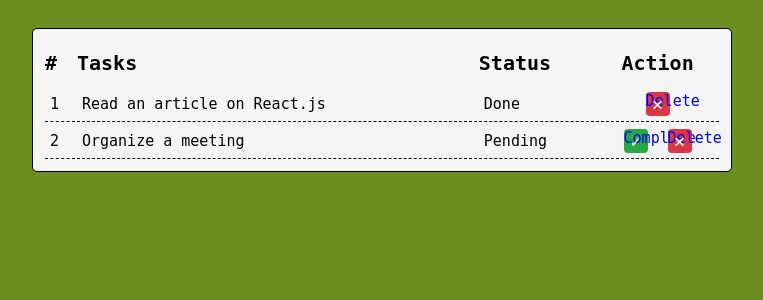
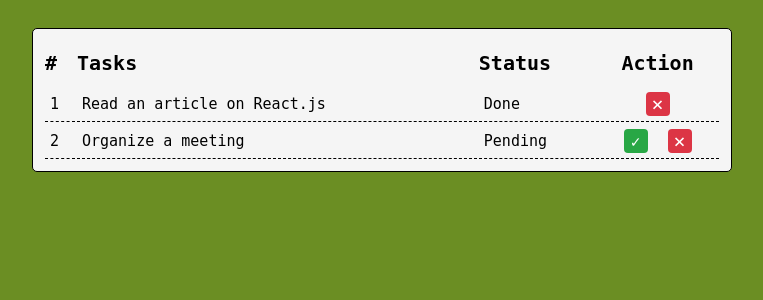
Before and after one commit to notsonata/todo-app, a PHP site: page / in a window 1280 px wide. Shown: the part 147-447 px from the top of the page, without its empty margins (258-1021 px from the left). Run offline with PHP 8.4, Linux system fonts and the light colour scheme; data comes from the database, SQL or seed files in the repository.

Commit message:
Bug fixes

```diff
--- a/src/index.php
+++ b/src/index.php
@@ -61,14 +61,12 @@ $result = mysqli_stmt_get_result($stmt);
                                 <a href="update_task.php?task_id=<?php echo $taskId; ?>"
                                    class="btn-completed"
                                    title="Mark as completed">
-                                   Complete
                                 </a>
                             <?php } ?>
                             <a href="delete_task.php?task_id=<?php echo $taskId; ?>"
                                class="btn-remove"
                                title="Delete task"
                                onclick="return confirm('Are you sure you want to delete this task?');">
-                               Delete
                             </a>
                         </td>
                     </tr>
```
